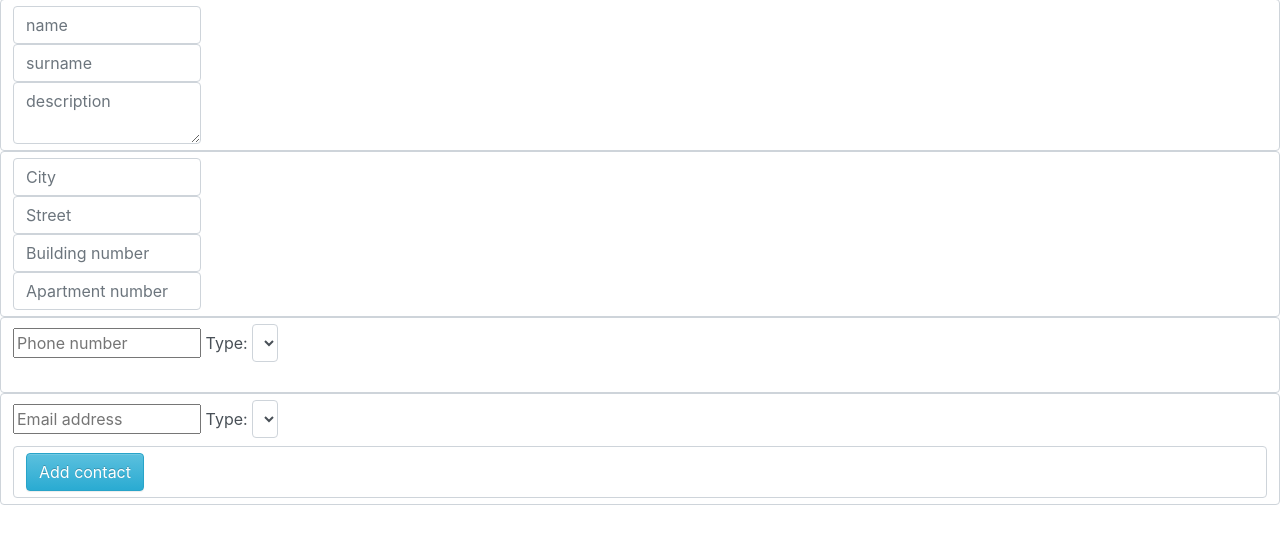
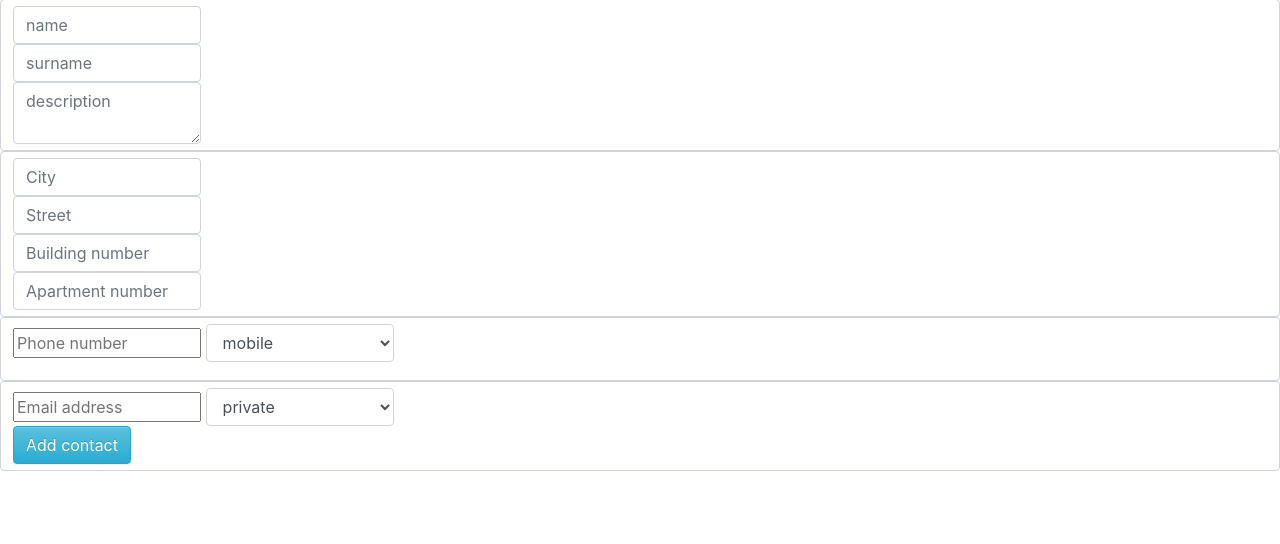
Before and after one commit to myslak71/contact-mail, a Django app: page /new in a window 1280 px wide. Shown: the part 66-610 px from the top of the page. Run offline with Django 3.2, Linux system fonts and the light colour scheme; some libraries are stand-ins or nearby versions.

Commit message:
frontendisfiniś3

```diff
--- a/contact_mail/templates/contact_mail/new_contact.html
+++ b/contact_mail/templates/contact_mail/new_contact.html
@@ -23,28 +23,24 @@
                    class="form-control standardInput ">
         </div>
         <div class="form-control">
+
             <input type="number" name="number" placeholder="Phone number" class="form-group standardInput">
-            <label>
-                Type:
-                <select name="phone_type" class="form-group">
-                    <option value="0">mobile</option>
+
+                <select name="phone_type" class="form-control2">
+                    <option value="0" selected>mobile</option>
                     <option value="1">company</option>
                     <option value="2">home</option>
                 </select>
-            </label>
+
         </div>
         <div class="form-control">
             <input class="standardInput" name="email_address" placeholder="Email address" type="email">
-            <label>
-                Type:
-                <select name="email_type">
-                    <option value="0">private</option>
+                <select name="email_type" class="form-control2">
+                    <option value="0" selected>private</option>
                     <option value="1">company</option>
                 </select>
-            </label>
-            <div class="form-control">
+            <div></div>
                 <button class="btn btn-info" type="submit">Add contact</button>
-            </div>
         </div>
         {% csrf_token %}
     </form>
```
